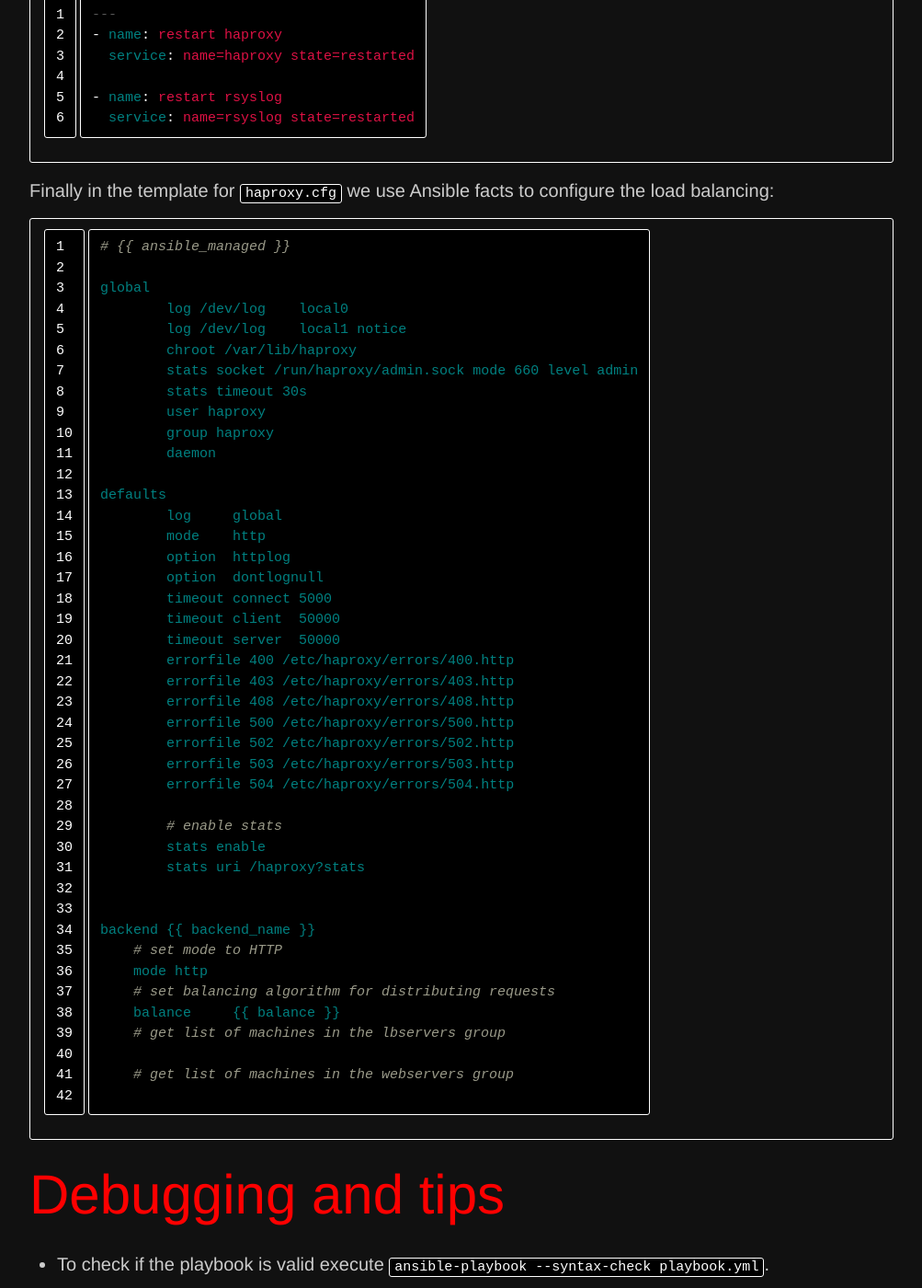
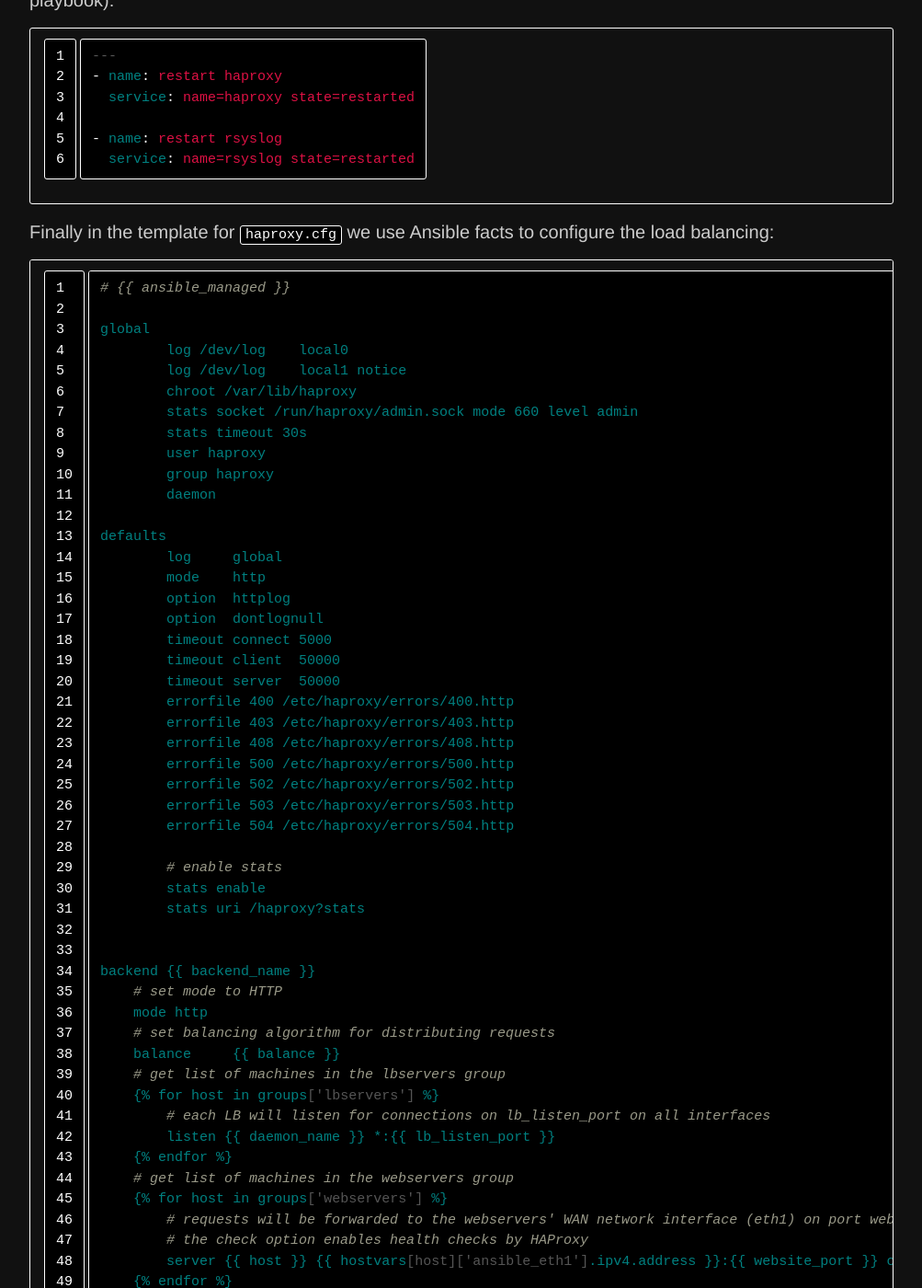
Before and after one commit to alexconst/alexconst.github.io, a Jekyll site: the page built from _posts/2016-02-08-ansible.markdown, in a window 1280 px wide and 1400 px high, scrolled down 26764 px. Shown: the whole window at 92% size, without its empty margins (138-1141 px from the left). Built offline with Jekyll 4.4.1, drawn with Linux system fonts in a browser that asks for light colours; some of the changed text lies outside the part shown.

Commit message:
Fix escaping of Liquid/Jinja tags in code blocks

````diff
--- a/_posts/2016-02-08-ansible.markdown
+++ b/_posts/2016-02-08-ansible.markdown
@@ -482,9 +482,9 @@ about the external IP address of the machines in the *webservers* group
 as follows:
 
 ``` python
-{% for host in groups['webservers'] %}
+{% raw %}{% for host in groups['webservers'] %}{% endraw %}
    {% raw %}{{ hostvars[host]['ansible_eth0']['ipv4']['address'] }}{% endraw %}
-{% endfor %}
+{% raw %}{% endfor %}{% endraw %}
 ```
 
 Note: when using `hostvars` with Vagrant things can get a bit tricky.
@@ -1197,16 +1197,16 @@ backend {% raw %}{{ backend_name }}{% endraw %}
     # set balancing algorithm for distributing requests
     balance     {% raw %}{{ balance }}{% endraw %}
     # get list of machines in the lbservers group
-    {% for host in groups['lbservers'] %}
+    {% raw %}{% for host in groups['lbservers'] %}{% endraw %}
         # each LB will listen for connections on lb_listen_port on all interfaces
         listen {% raw %}{{ daemon_name }} *:{{ lb_listen_port }}{% endraw %}
-    {% endfor %}
+    {% raw %}{% endfor %}{% endraw %}
     # get list of machines in the webservers group
-    {% for host in groups['webservers'] %}
+    {% raw %}{% for host in groups['webservers'] %}{% endraw %}
         # requests will be forwarded to the webservers' WAN network interface (eth1) on port website_port
         # the check option enables health checks by HAProxy
         server {% raw %}{{ host }} {{ hostvars[host]['ansible_eth1'].ipv4.address }}:{{ website_port }}{% endraw %} check
-    {% endfor %}
+    {% raw %}{% endfor %}{% endraw %}
 ```
 
 # Debugging and tips
````
